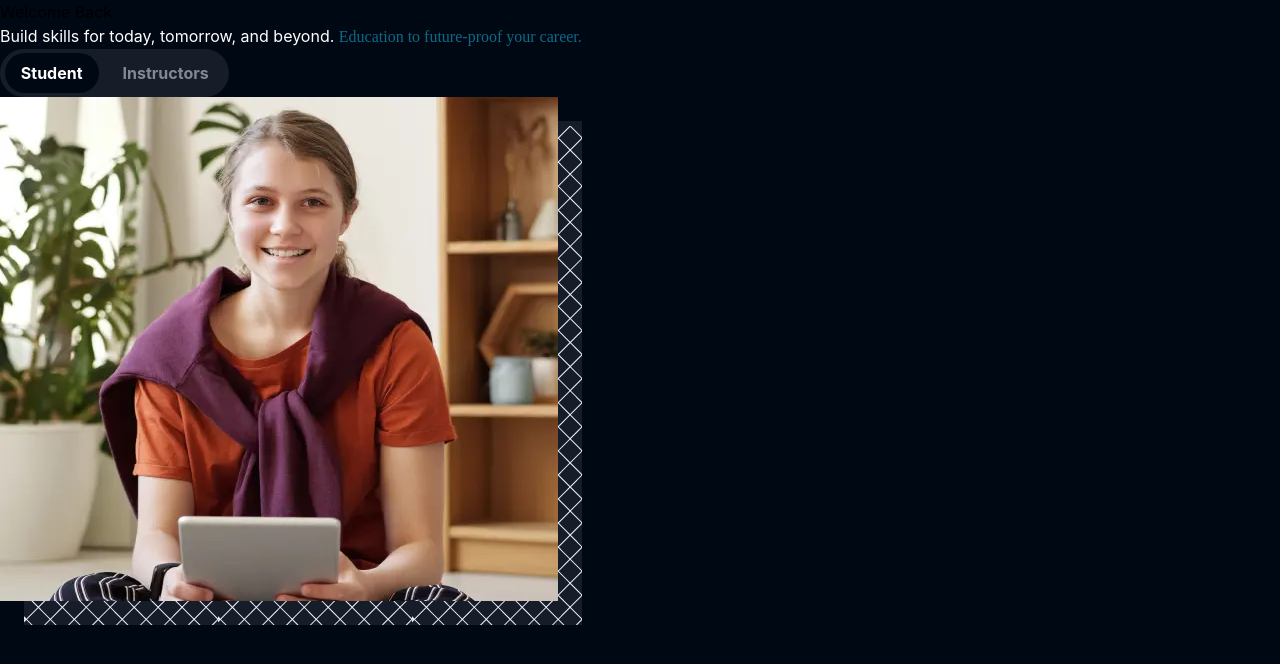
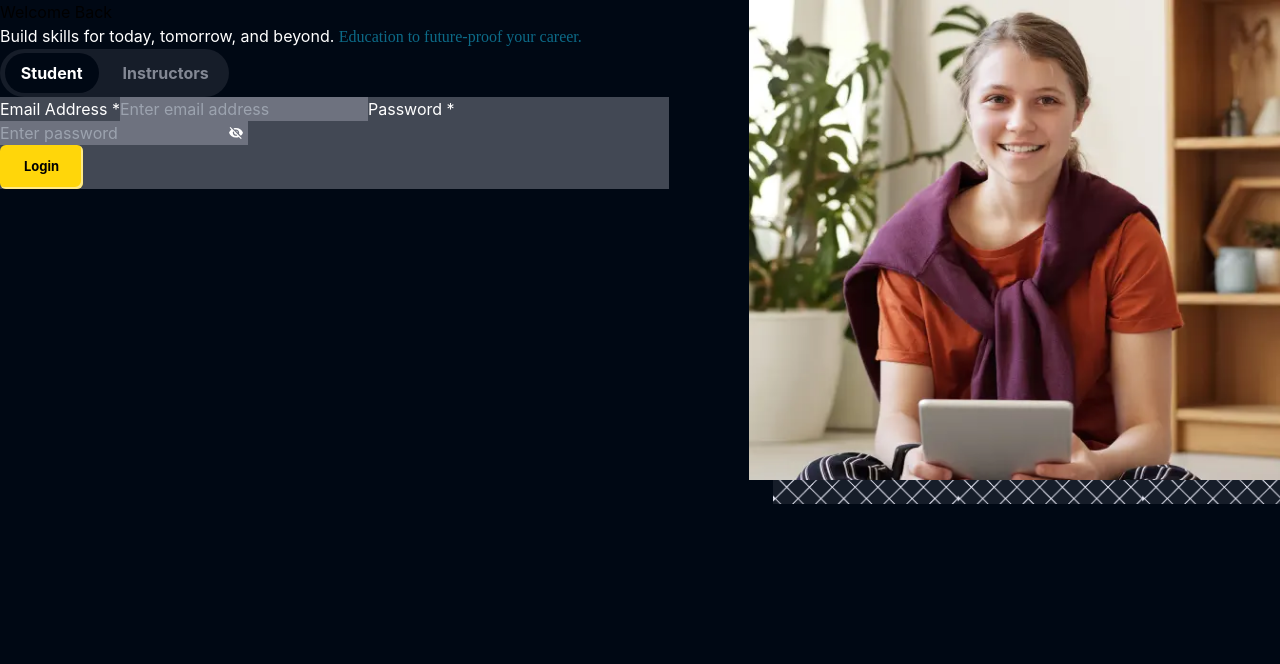
Before and after one commit to ShubhamKumar37/Study-Notation-Project, a React (Create React App) app in the folder frontend/: page /signup in a window 1280 px wide. Shown: the top 664 px of the page. Built offline with nearby package versions, Linux system fonts and the light colour scheme.

Commit message:
created login form need update with button

```diff
--- /dev/null
+++ b/frontend/src/components/core/Forms/AuthForm.jsx
@@ -0,0 +1,12 @@
+import React from 'react'
+import LoginForm from '../Signup/LoginForm'
+
+const AuthForm = () => {
+  return (
+    <div>
+        <LoginForm />
+    </div>
+  )
+}
+
+export default AuthForm
--- /dev/null
+++ b/frontend/src/components/core/Signup/LoginForm.jsx
@@ -0,0 +1,67 @@
+import React, { useEffect, useState } from 'react'
+import { IoMdEye, IoMdEyeOff } from "react-icons/io"
+import Button from '../homepage/Button';
+
+const LoginForm = () => {
+
+    const [formData, setFormData] = useState({
+        email: "", password: "",
+    });
+    const [showPass, setShowPass] = useState(false);
+
+
+    function changeHandler(event) {
+        const { value, name } = event.target;
+
+        setFormData((prev) => {
+            return {
+                ...prev,
+                [name]: value
+            }
+        });
+    }
+
+    function submitHandler(event) {
+        event.preventDefault();
+
+        setFormData({
+            email: "",
+            password: "",
+        });
+
+        console.log(formData);
+    }
+
+    useEffect(() => {
+        setShowPass(false);
+    }, []);
+
+
+    return (
+        <div className='text-white'>
+            <form className='bg-richblack-600' onSubmit={submitHandler}>
+                <label>Email Address *
+                    <input className='bg-richblack-400' type='email' name='email' placeholder='Enter email address' id='email' value={formData.email} onChange={changeHandler} required />
+                </label>
+
+                <label className='relative'>Password *
+                    <input className='bg-richblack-400' type={`${showPass === false ? "password" : "text"}`} name='password' placeholder='Enter password' id='password' value={formData.password} onChange={changeHandler} required />
+                </label>
+                <span onClick={() => setShowPass(!showPass)} className='absolute -translate-x-5 translate-y-1'>
+                    {
+                        showPass === false
+                            ? (<IoMdEyeOff className='w-fit cursor-pointer' />)
+                            : (<IoMdEye className='w-fit cursor-pointer' />)
+                    }
+                </span>
+
+                <div>
+                    <Button active={true} linkTo={"verify-email"} >Login</Button>
+
+                </div>
+            </form>
+        </div>
+    )
+}
+
+export default LoginForm
--- a/frontend/src/components/core/Signup/Signup.jsx
+++ b/frontend/src/components/core/Signup/Signup.jsx
@@ -3,6 +3,7 @@ import AuthRightImage from './AuthRightImage'
 import Image1 from "../../../assets/Images/signup.webp"
 import Image2 from "../../../assets/Images/login.webp"
 import StyleText from './StyleText'
+import AuthForm from '../Forms/AuthForm'
 
 const Signup = () => {
 
@@ -14,7 +15,7 @@ const Signup = () => {
     }
 
     return (
-        <div>
+        <div className='flex flex-row gap-[5rem]'>
             <div>
                 <div>
                     <h1>Welcome Back</h1>
@@ -36,7 +37,7 @@ const Signup = () => {
                     </div>
 
                 </div>
-                <div className='bg-richblack-800 w-fit py-1 px-[0.3rem] rounded-full hidden lg:block'>
+                <div className='bg-richblack-800 w-fit py-1 px-[0.3rem] rounded-full '>
                     <ul className='flex flex-row  gap-[0.5rem]  items-center'>
                         {
                             roleData.map((item, index) => {
@@ -45,6 +46,8 @@ const Signup = () => {
                         }
                     </ul>
                 </div>
+
+                <AuthForm />
             </div>
 
             <div>
```
